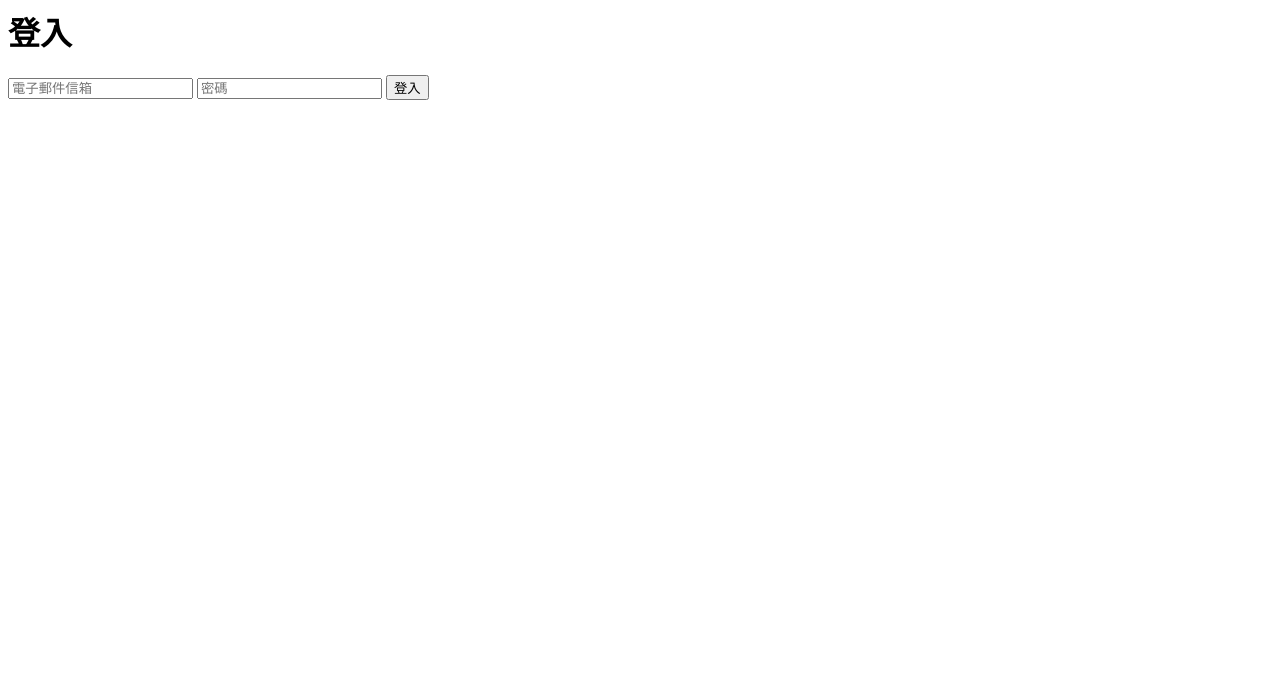
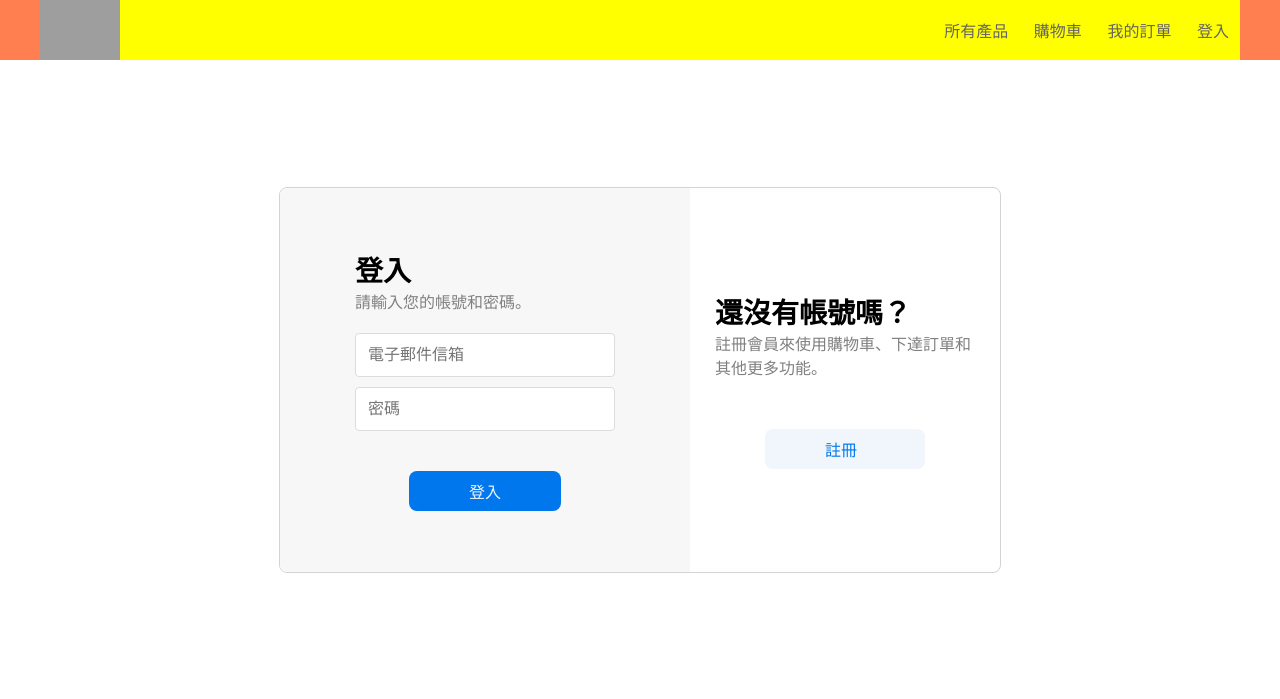
Before and after one commit to samuelyutt/WebStore, a Django app: template WebStore/templates/auth/customer_login.html in a window 1280 px wide. Shown: the top 699 px of the page. Run offline with Django 3.2, Linux system fonts and the light colour scheme; the template is opened without the code that fills it, so the values that code supplies are empty; grey boxes are pictures that could not be loaded.

Commit message:
Add login css

```diff
--- a/WebStore/static/Webstore/css/style.css
+++ b/WebStore/static/Webstore/css/style.css
@@ -33,6 +33,11 @@ a, .button {
 .center {
     display: grid;
     place-items: center;
+}
+
+.pi-right {
+    display: grid;
+    place-items: self-end;
 }
 
 .shadow-sm {
@@ -450,3 +455,79 @@ a, .button {
 .total .function {
     padding: 20px 0;
 }
+
+.login-content {
+    width: 100%;
+    height: 80vh;
+    /* background-color: purple; */
+}
+
+.login-card {
+    width: 60%;
+    min-height: 60%;
+    /* background-color: gray; */
+    min-width: 300px;
+    border-style: solid;
+    border-radius: 8px;
+    border-color: lightgray;
+    border-width: 1px;
+    overflow: hidden;
+}
+
+.login-card-block {
+    padding: 40px 20px;
+}
+
+.login-card .login-section {
+    flex: 1 1 300px;
+    background-color: #f7f7f7;
+}
+
+.login-card .create-account {
+    flex: 1 1 200px;
+    /* background-color: green; */
+}
+
+.text-input {
+    margin: 10px 10px 0 10px;
+    font-size: 16px;
+    padding: 12px;
+    border: 1px solid #dadce0;
+    border-radius: 4px;
+}
+
+.login-section .text-input {
+    width: 60%;
+    width: 260px
+}
+
+.login-section .button {
+    margin-top: 40px;
+}
+
+.login-card .text {
+    width: 260px;
+    /* max-width: 80%; */
+    margin-bottom: 10px;
+}
+
+.login-card .text .text-caption {
+    font-size: 28px;
+    font-weight: 900;
+}
+
+.login-card .text .message {
+    color: gray;
+}
+
+.create-account .button {
+    padding-left: 60px;
+    padding-right: 60px;
+    border-radius: 8px;
+    font-size: 16px;
+    margin-top: 40px;
+}
+
+.error-message {
+    color: #fc2f2f !important;
+}
--- a/WebStore/templates/auth/customer_login.html
+++ b/WebStore/templates/auth/customer_login.html
@@ -1,4 +1,39 @@
-<h1>登入</h1>
+{% extends 'base.html' %}
+{% block content %}
+
+<div class="login-content center">
+    <div class="login-card container">
+        <div class="login-card-block login-section center">
+            <form class="center" method="post">{% csrf_token %}
+                <div class="text">
+                    <div class="text-caption">登入</div>
+                    <div class="message">請輸入您的帳號和密碼。</div>
+                    {% if error_message %}<div class="error-message">{{ error_message }}</div>{% endif %}
+                </div>
+                <div>
+                    <input class="text-input" type="text" name="username" required placeholder="電子郵件信箱">
+                </div>
+                <div>
+                    <input class="text-input" type="password" name="password" required placeholder="密碼">
+                </div>
+                <div>
+                    <input class="create-order button" type="submit" value="登入">
+                </div>
+            </form>
+        </div>
+        <div class="login-card-block create-account center">
+            <div class="center">
+                <div class="text">
+                    <div class="text-caption">還沒有帳號嗎？</div>
+                    <div class="message">註冊會員來使用購物車、下達訂單和其他更多功能。</div>
+                </div>
+                <a class="blue-button button" button" href="{% url 'customer_create' %}">註冊</a>
+            </div>
+        </div>
+    </div>
+</div>
+
+<!-- <h1>登入</h1>
 
 {% if error_message %}<p><strong>{{ error_message }}</strong></p>{% endif %}
 
@@ -6,4 +41,7 @@
     <input type="text" name="username" required placeholder="電子郵件信箱">
     <input type="password" name="password" required placeholder="密碼">
     <input type="submit" value="登入">
-</form>
+</form> -->
+
+
+{% endblock %}
```
